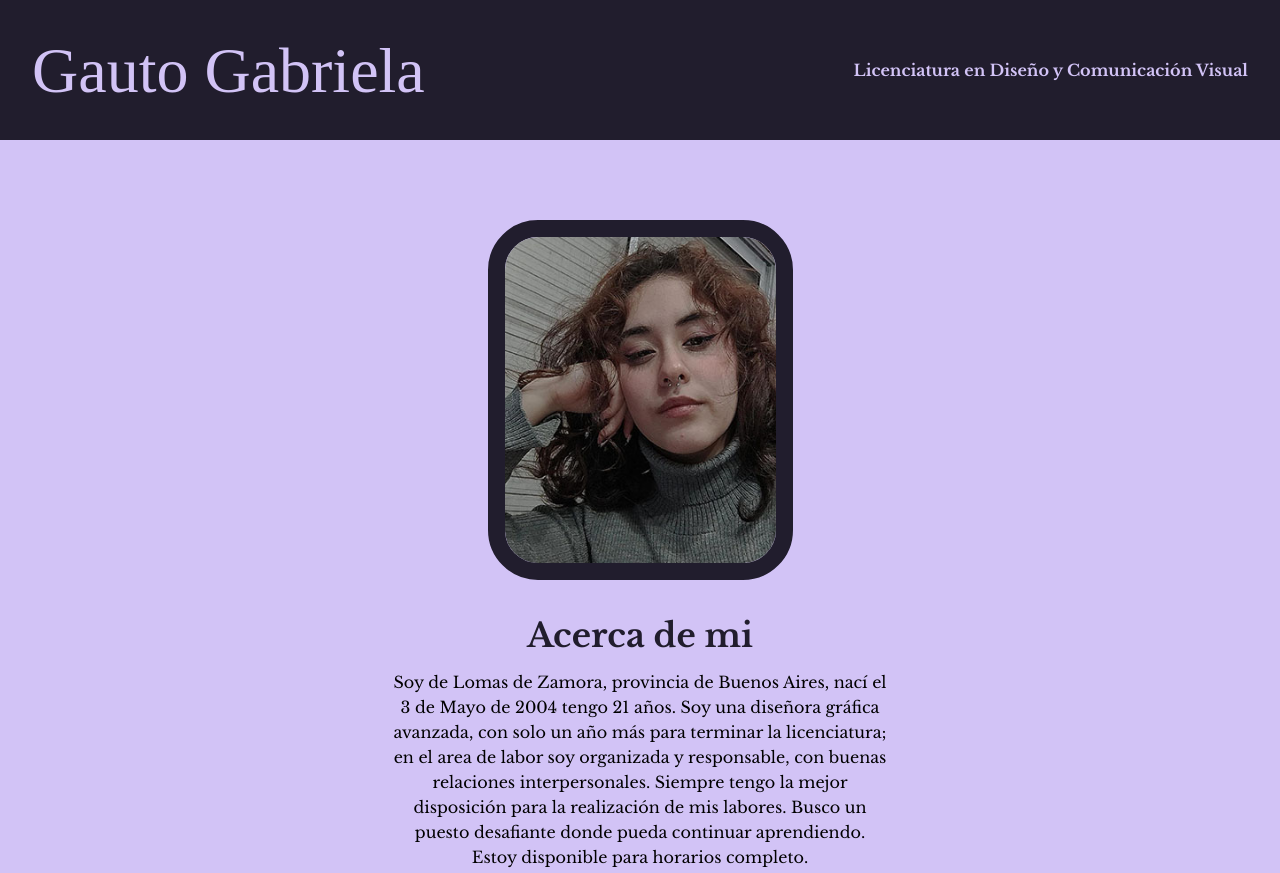
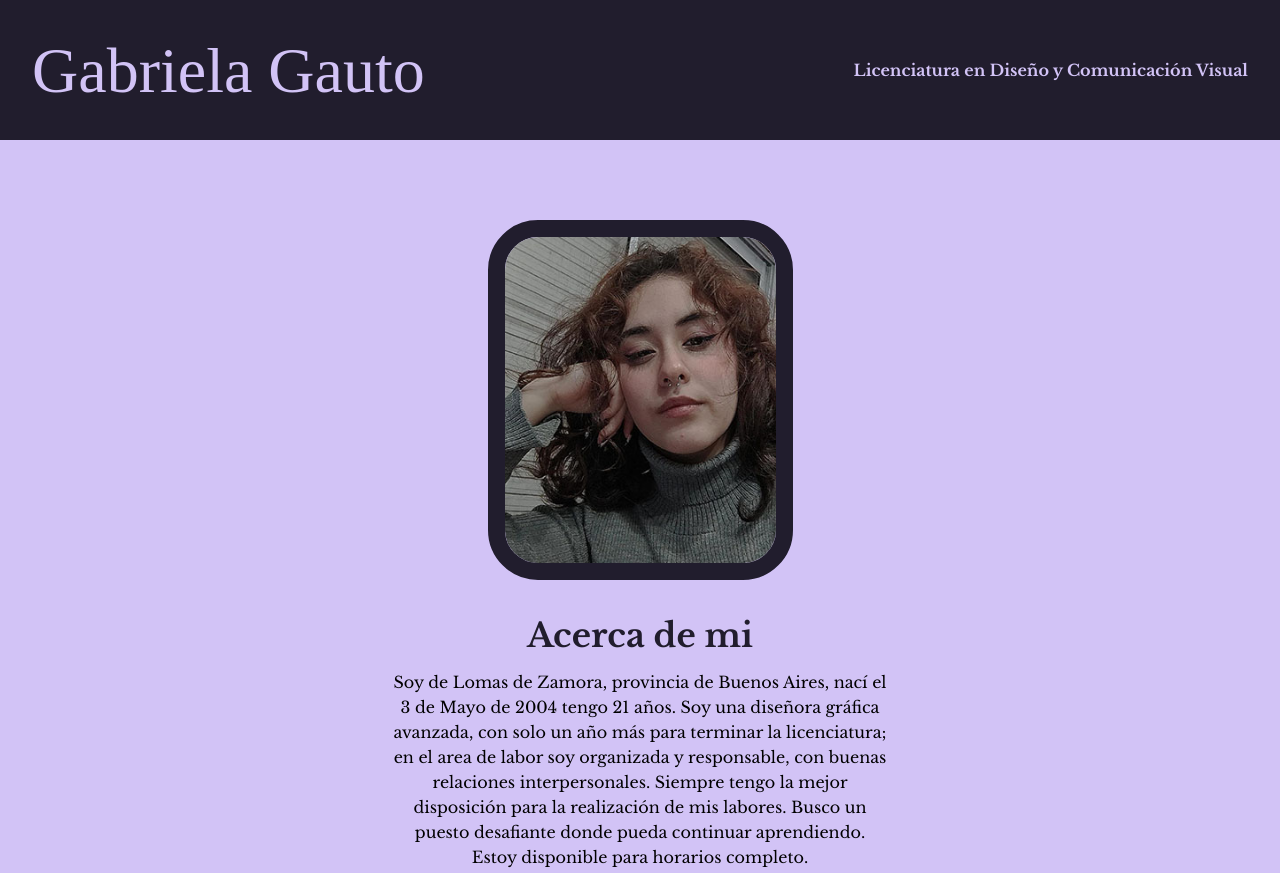
Before and after one commit to GautoGabriela/curriculum-tp1, a plain HTML site: page index.html in a window 1280 px wide. Shown: the top 873 px of the page. Drawn offline with nearby package versions, Linux system fonts and the light colour scheme; a web font is replaced by a local one.

Commit message:
cambio de nombre h1

```diff
--- a/index.html
+++ b/index.html
@@ -10,7 +10,7 @@
 
 <body>
     <header>
-        <h1>Gauto Gabriela</h1>
+        <h1>Gabriela Gauto</h1>
         <h2 id="carrera">Licenciatura en Diseño y Comunicación Visual</h2>
     </header>
     <main>
```
